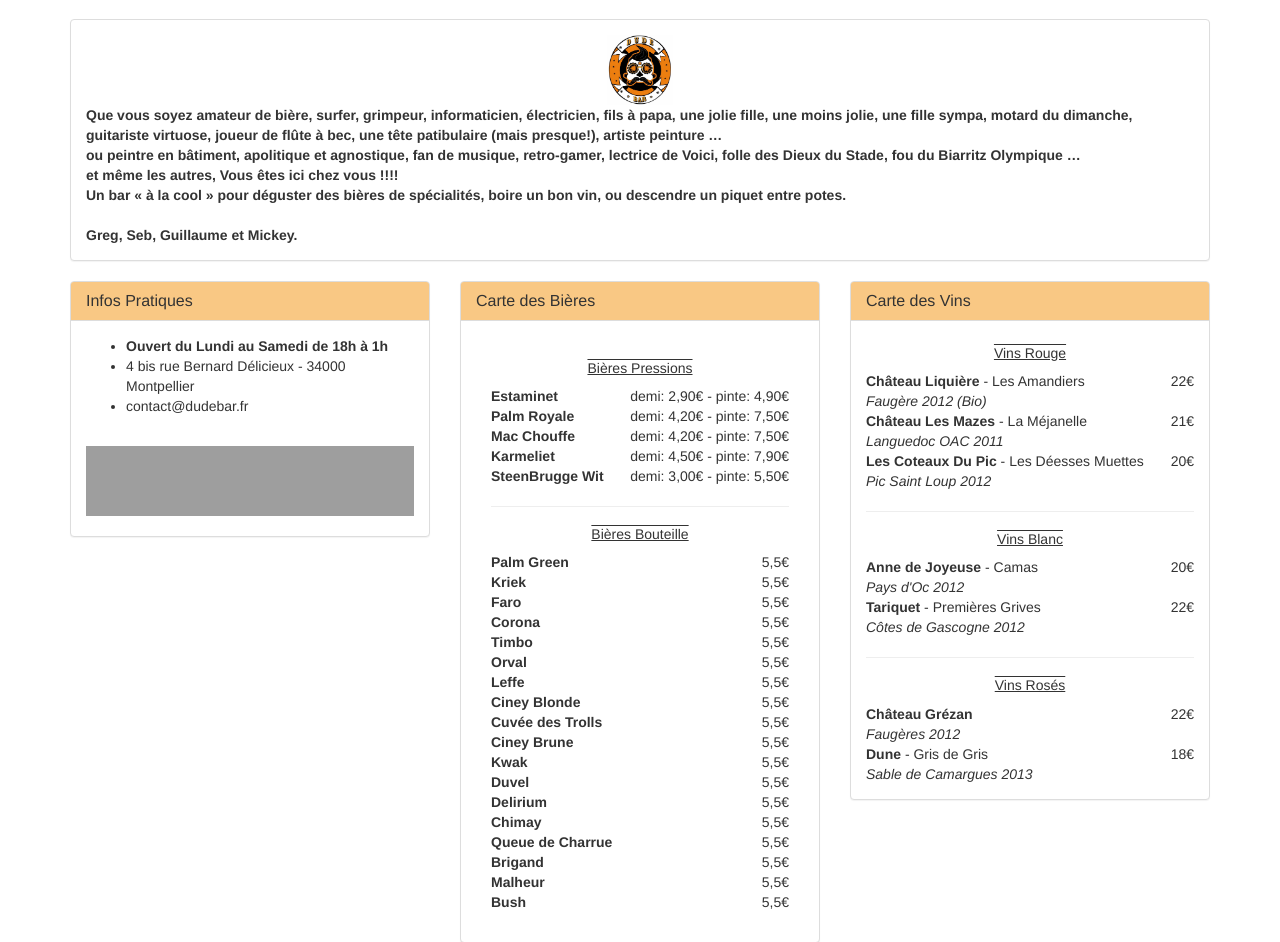
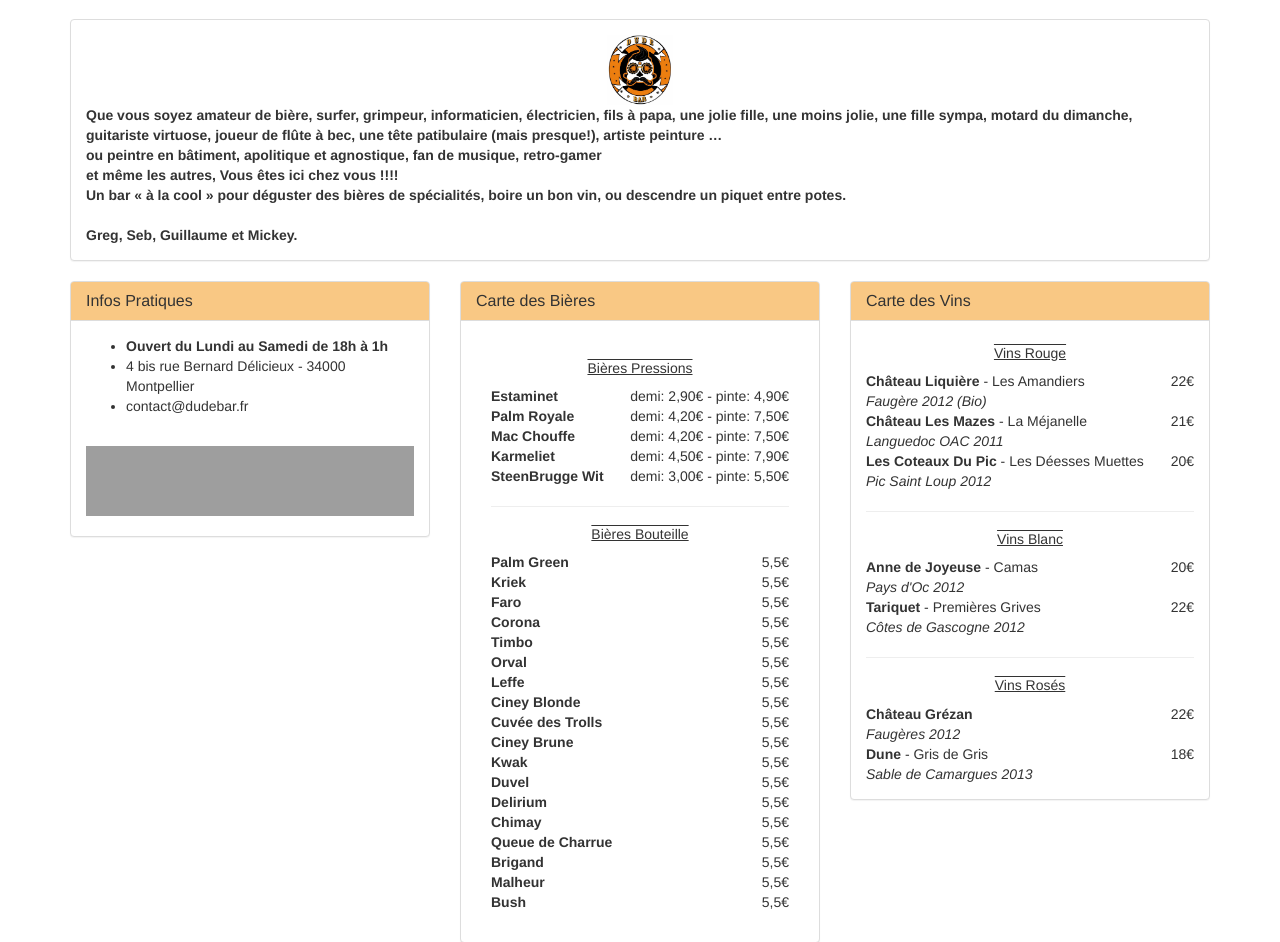
Before and after one commit to DudeBar/WDude, a Django app: page / in a window 1280 px wide. Shown: the part 51-993 px from the top of the page. Run offline with Django 3.2, Linux system fonts and the light colour scheme; some libraries are stand-ins or nearby versions; grey boxes are pictures that could not be loaded.

Commit message:
demo pour fufu

```diff
--- a/website/templates/home.html
+++ b/website/templates/home.html
@@ -10,8 +10,7 @@
                     Que vous soyez amateur de bière, surfer, grimpeur, informaticien, électricien, fils à papa, une
                     jolie fille, une moins jolie, une fille sympa, motard du dimanche, guitariste virtuose, joueur de
                     flûte à bec, une tête patibulaire (mais presque!), artiste peinture … <br/>ou peintre en bâtiment,
-                    apolitique et agnostique, fan de musique, retro-gamer, lectrice de Voici, folle des Dieux du Stade,
-                    fou du Biarritz Olympique … <br>et même les autres, Vous êtes ici chez vous !!!!
+                    apolitique et agnostique, fan de musique, retro-gamer <br>et même les autres, Vous êtes ici chez vous !!!!
                     <br/>Un bar « à la cool » pour déguster des bières de spécialités, boire un bon vin, ou descendre un
                     piquet entre potes.
                     <br/><br/>Greg, Seb, Guillaume et Mickey.
```
